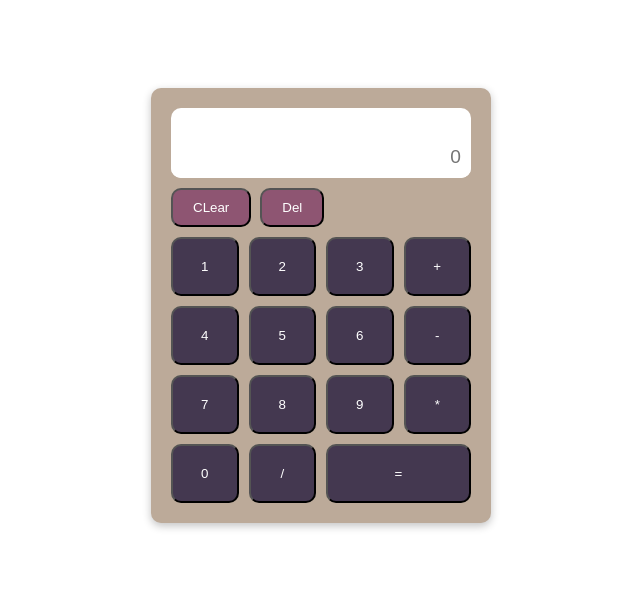
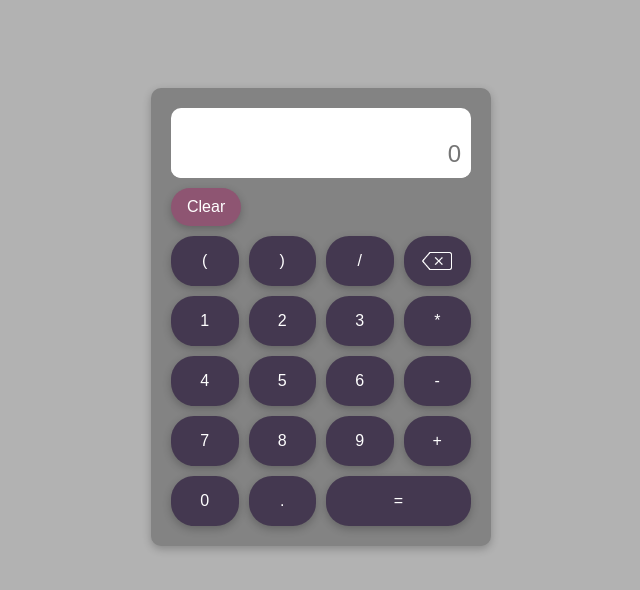
Before and after one commit to realaryansaini/basic-calculator, a plain HTML site: page index.html in a window 1280 px wide. Shown: the whole page, without its empty margins (319-959 px from the left). Drawn offline with Linux system fonts and the light colour scheme.

Commit message:
adding some functalities and making some modifications in the ui

```diff
--- a/index.html
+++ b/index.html
@@ -12,14 +12,18 @@
             <input type="text" placeholder="0" onchange="input_changing()">
         </div>
         <div class="clear_del">
-            <button class="clear" >CLear</button>
-            <button class="del" >Del</button>
+            <button class="clear" >Clear</button>
+            <!-- <button class="del" >Del</button> -->
         </div>
         <div class="btns">
+            <button class="btn" value="(">(</button>
+            <button class="btn" value=")">)</button>
+            <button class="btn plus" value="/">/</button>
+            <button class="del" ><img src="clear-symbol.png" alt="" srcset=""></button>
             <button class="btn" value="1">1</button>
             <button class="btn" value="2">2</button>
             <button class="btn" value="3">3</button>
-            <button class="btn plus" value="+">+</button>
+            <button class="btn plus" value="*">*</button>
             <button class="btn" value="4">4</button>
             <button class="btn" value="5">5</button>
             <button class="btn" value="6">6</button>
@@ -27,9 +31,9 @@
             <button class="btn" value="7">7</button>
             <button class="btn" value="8">8</button>
             <button class="btn" value="9">9</button>
-            <button class="btn multiply" value="*">*</button>
+            <button class="btn multiply" value="+">+</button>
             <button class="btn" value="0">0</button>
-            <button class="btn divide" value="/">/</button>
+            <button class="btn divide" value=".">.</button>
             <button class="btn  equal">=</button>
         </div>
     </main>
--- a/style.css
+++ b/style.css
@@ -2,12 +2,13 @@ body{
     display: flex;
     justify-content: center;
     align-items: center;
+    background-color: #0000004d;
 }
 
 .main{
     width: 300px;
     height: fit-content;
-    background-color: #BCAA99;
+    background-color: #838383;
     padding: 20px;
     border-radius: 10px;
     margin-inline:10px;
@@ -44,21 +45,34 @@ input{
     width: 100%;
     padding: 10px ;
     color: #443850;
+    font-size: 1.5rem;
 }
 
-.clear , .del{
+.clear {
     background-color: #8E5572;
-    padding: 10px 20px;
-    border-radius: 10px;
+    padding: 10px 16px;
+    border-radius: 27px;
     margin-top: 10px;
     color: white;
+    font-size: 1rem;
+    border: none;
+    box-shadow: rgba(0, 0, 0, 0.24) 0px 3px 8px;
 }
-.clear{
-    margin-right: 5px;
+
+.del img{
+    width: 30px;
+    position: absolute;
 }
-button:not(.clear, .del){
-    padding: 20px;
-    border-radius: 10px;
+button:not(.clear){
+    padding: 16px;
+    border: none;
+    border-radius: 23px;
     background-color: #443850;
     color: white;
+    position: relative;
+    display: flex;
+    align-items: center;
+    justify-content: center;
+    font-size: 1rem;
+    box-shadow: rgba(0, 0, 0, 0.24) 0px 3px 8px;
 }
```
Also changed, not shown: clear-symbol.png (added).
